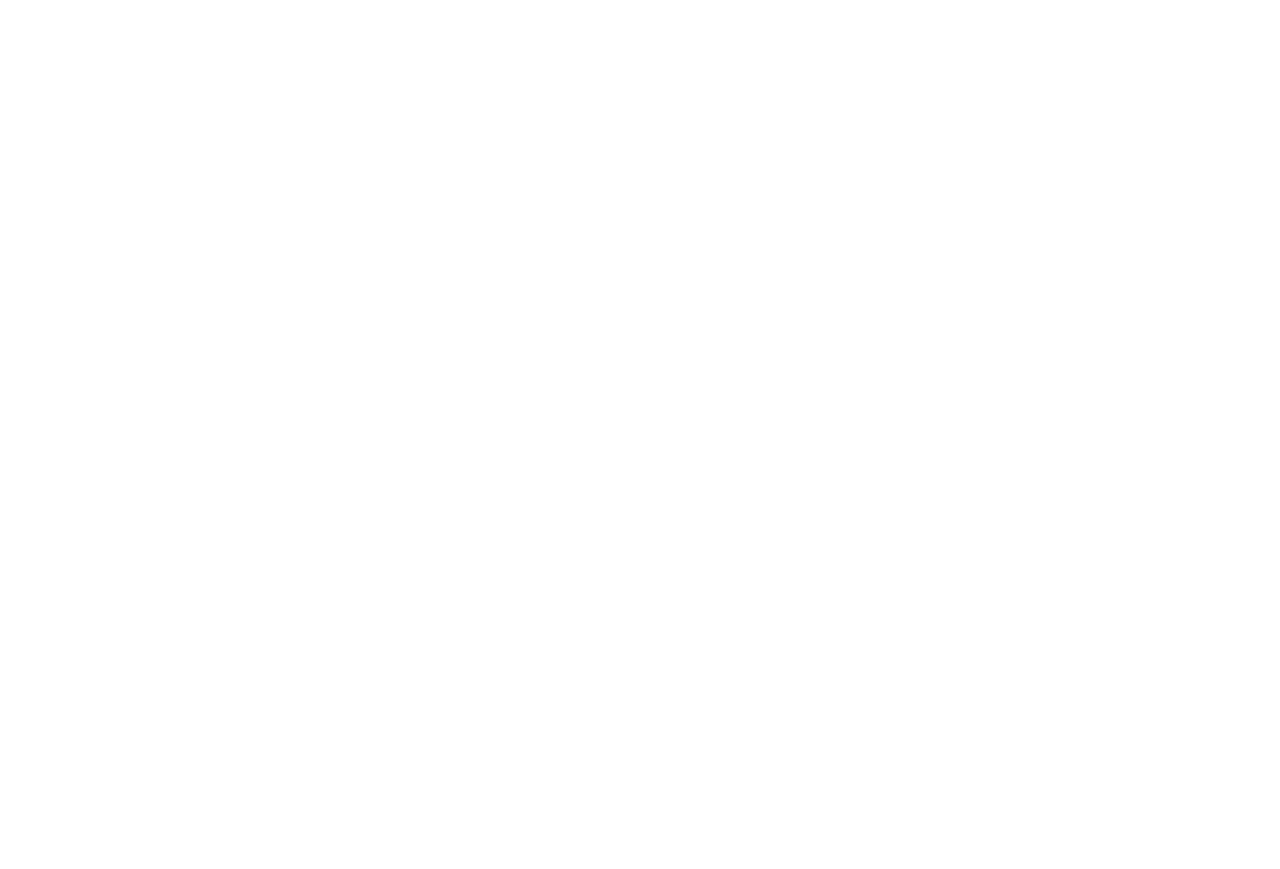
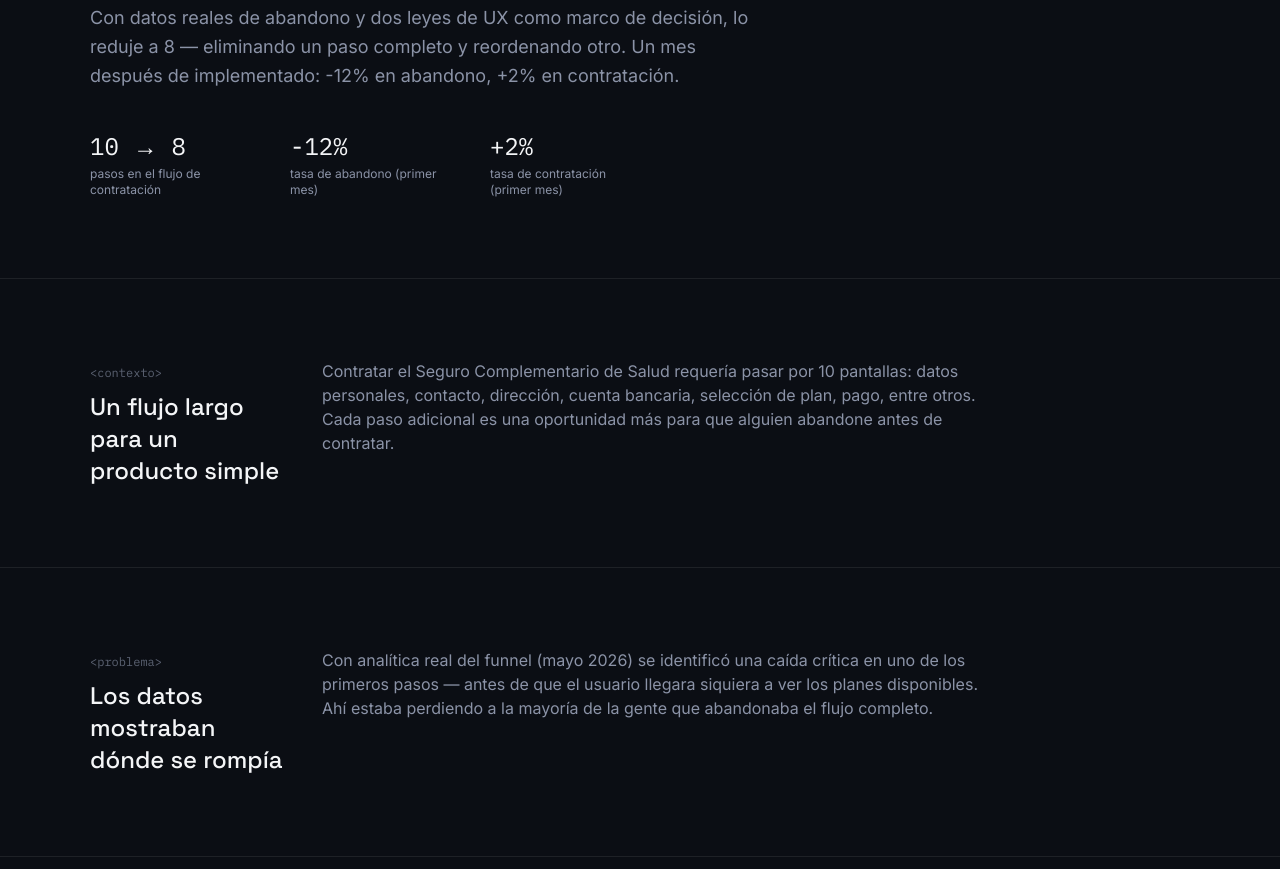
Before and after one commit to CharlyG2/portfolio, a Next.js app: page /casos/funnel-csi in a window 1280 px wide. Before the commit this address had no page. Shown: the part 428-1297 px from the top of the page. Before the commit the page ends 800 px from the top, so only its background shows below. Built offline with nearby package versions, Linux system fonts and the light colour scheme.

Commit message:
Agrega caso Funnel CSI y titulo transversal

```diff
--- /dev/null
+++ b/app/casos/funnel-csi/page.js
@@ -0,0 +1,97 @@
+import CaseLayout, { CaseHeader, CaseSection } from "@/components/CaseLayout";
+
+export const metadata = {
+  title: "Reducir el funnel de contratación CSI — Charly Gourves",
+};
+
+export default function FunnelCase() {
+  return (
+    <CaseLayout>
+      <CaseHeader
+        eyebrow="caso 03 · funnel csi"
+        title="De 10 a 8 pasos: menos fricción, más contratación"
+        tldr="El flujo de contratación del Seguro Complementario de Salud tenía 10 pasos. Con datos reales de abandono y dos leyes de UX como marco de decisión, lo reduje a 8 — eliminando un paso completo y reordenando otro. Un mes después de implementado: -12% en abandono, +2% en contratación."
+        stats={[
+          { n: "10 → 8", l: "pasos en el flujo de contratación" },
+          { n: "-12%", l: "tasa de abandono (primer mes)" },
+          { n: "+2%", l: "tasa de contratación (primer mes)" },
+        ]}
+      />
+
+      <CaseSection tag="contexto" title="Un flujo largo para un producto simple">
+        <p>
+          Contratar el Seguro Complementario de Salud requería pasar por 10
+          pantallas: datos personales, contacto, dirección, cuenta bancaria,
+          selección de plan, pago, entre otros. Cada paso adicional es una
+          oportunidad más para que alguien abandone antes de contratar.
+        </p>
+      </CaseSection>
+
+      <CaseSection tag="problema" title="Los datos mostraban dónde se rompía">
+        <p>
+          Con analítica real del funnel (mayo 2026) se identificó una caída
+          crítica en uno de los primeros pasos — antes de que el usuario
+          llegara siquiera a ver los planes disponibles. Ahí estaba
+          perdiendo a la mayoría de la gente que abandonaba el flujo
+          completo.
+        </p>
+      </CaseSection>
+
+      <CaseSection tag="decisión" title="Dos leyes de UX como marco, no como excusa">
+        <p>
+          En vez de rediseñar por intuición, usé dos principios como
+          criterio de priorización:
+        </p>
+        <div className="grid sm:grid-cols-2 gap-4 not-prose">
+          <div className="rounded-xl border border-line p-5">
+            <p className="font-mono text-xs text-signalSoft mb-3">
+              Ley de Hick
+            </p>
+            <p className="text-sm text-muted">
+              Más opciones o pasos visibles a la vez aumentan el tiempo y el
+              esfuerzo de decisión. Cada paso que no aporta a la decisión de
+              contratar es candidato a eliminarse o moverse.
+            </p>
+          </div>
+          <div className="rounded-xl border border-line p-5">
+            <p className="font-mono text-xs text-signalSoft mb-3">
+              Ley de Miller
+            </p>
+            <p className="text-sm text-muted">
+              Las personas retienen un número limitado de piezas de
+              información a la vez. Pantallas que pedían datos de contacto y
+              datos personales por separado, sin necesidad, se fusionaron en
+              una.
+            </p>
+          </div>
+        </div>
+        <p>
+          Con ese criterio, se eliminó el paso de cuenta bancaria como
+          pantalla propia (se movió a un punto posterior, solo si era
+          necesario), se fusionaron las pantallas de contacto y datos
+          personales, y se reubicó el ingreso de dirección más cerca del
+          pago, donde el usuario ya está comprometido con la compra.
+        </p>
+      </CaseSection>
+
+      <CaseSection tag="impacto" title="Medido un mes después de implementado">
+        <p>
+          Con el flujo de 8 pasos en producción, la tasa de abandono bajó un
+          12% y la tasa de contratación subió un 2% en el primer mes tras el
+          lanzamiento — medido comparando el mismo período de embudo antes y
+          después del cambio.
+        </p>
+      </CaseSection>
+
+      <CaseSection tag="aprendizajes" title="El dato manda, no el orden lógico del negocio">
+        <p>
+          El orden de los 10 pasos originales tenía sentido desde la lógica
+          interna del proceso de contratación, no desde el comportamiento
+          real del usuario. Priorizar por dónde ocurre la caída real —no por
+          dónde "debería" ocurrir según el proceso— fue lo que hizo que el
+          cambio funcionara.
+        </p>
+      </CaseSection>
+    </CaseLayout>
+  );
+}
--- a/components/CaseIndex.jsx
+++ b/components/CaseIndex.jsx
@@ -26,12 +26,12 @@
   {
     slug: "funnel-csi",
     tag: "03",
-    status: "en construcción",
+    status: "caso completo",
     title: "Reducir el funnel de contratación CSI",
-    text: "De 10 a 8 pasos, apoyado en Ley de Hick y Ley de Miller. Publicación pendiente de material final.",
-    stat: "análisis con datos reales de mayo 2026",
+    text: "De 10 a 8 pasos, apoyado en Ley de Hick y Ley de Miller, con datos reales de abandono.",
+    stat: "-12% abandono · +2% contratación",
     thumb: null,
-    live: false,
+    live: true,
   },
   {
     slug: "renovacion-imtt-207",
--- a/components/Hero.jsx
+++ b/components/Hero.jsx
@@ -38,8 +38,8 @@
           animate={{ opacity: 1, y: 0 }}
           transition={{ duration: 0.6, delay: 0.1 }}
         >
-          Diseño productos de seguros que la gente entiende — y los
-          sistemas que los sostienen.
+          Diseño productos digitales que la gente entiende — apoyado en
+          datos, no en gusto.
         </motion.h1>
 
         <motion.p
@@ -48,9 +48,10 @@
           animate={{ opacity: 1, y: 0 }}
           transition={{ duration: 0.6, delay: 0.2 }}
         >
-          Charly Gourves — Product Designer en BICE VIDA. Lidero el Design
-          System de la compañía y los flujos de contratación de seguros de
-          salud y viaje.
+          Charly Gourves — Product Designer especializado en Design
+          Systems. Hoy lidero el de BICE VIDA y los flujos de contratación
+          de seguros de salud y viaje, pero el enfoque —research, sistemas,
+          decisiones con datos— aplica a cualquier producto digital.
         </motion.p>
 
         <motion.div
```
